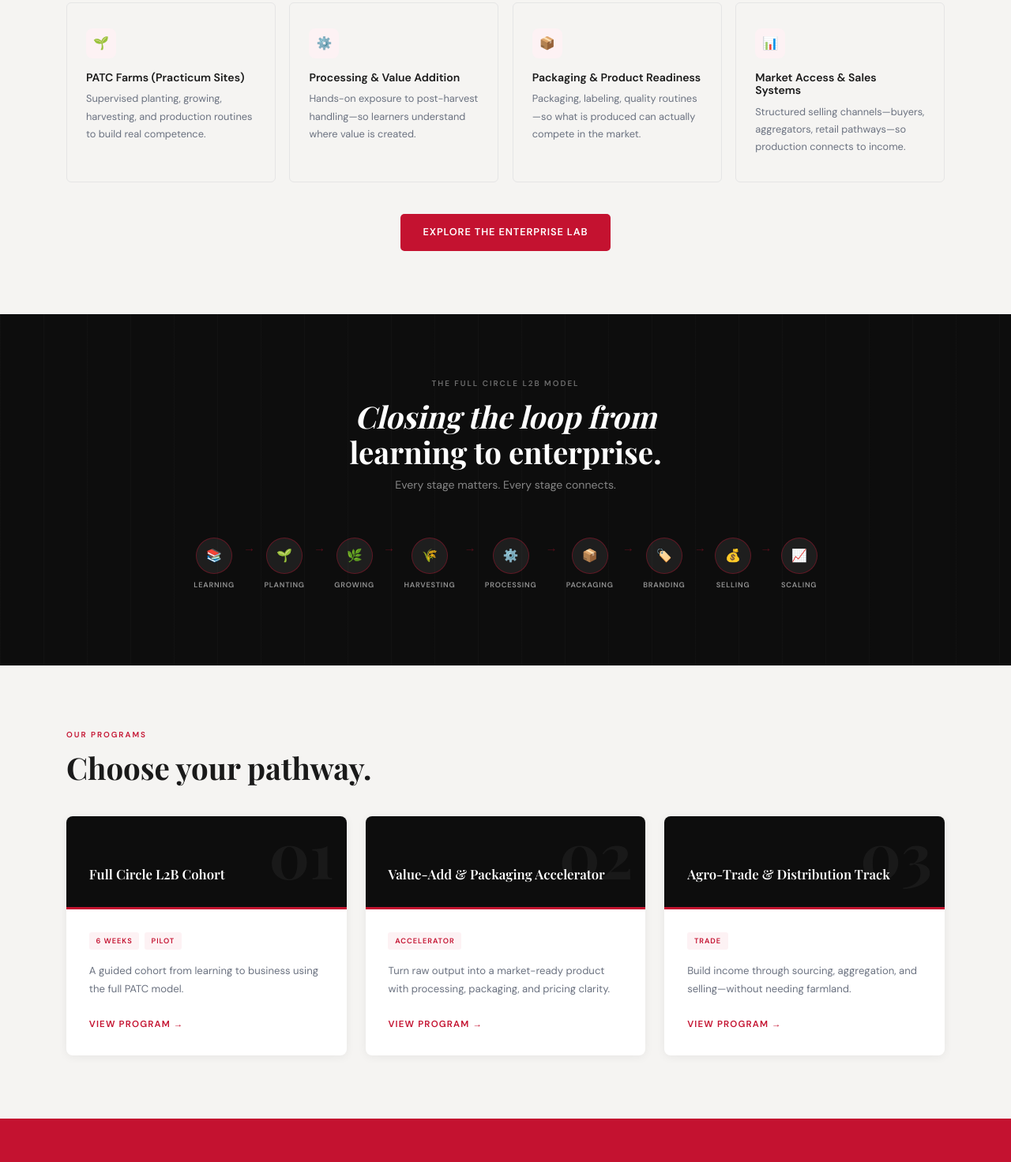
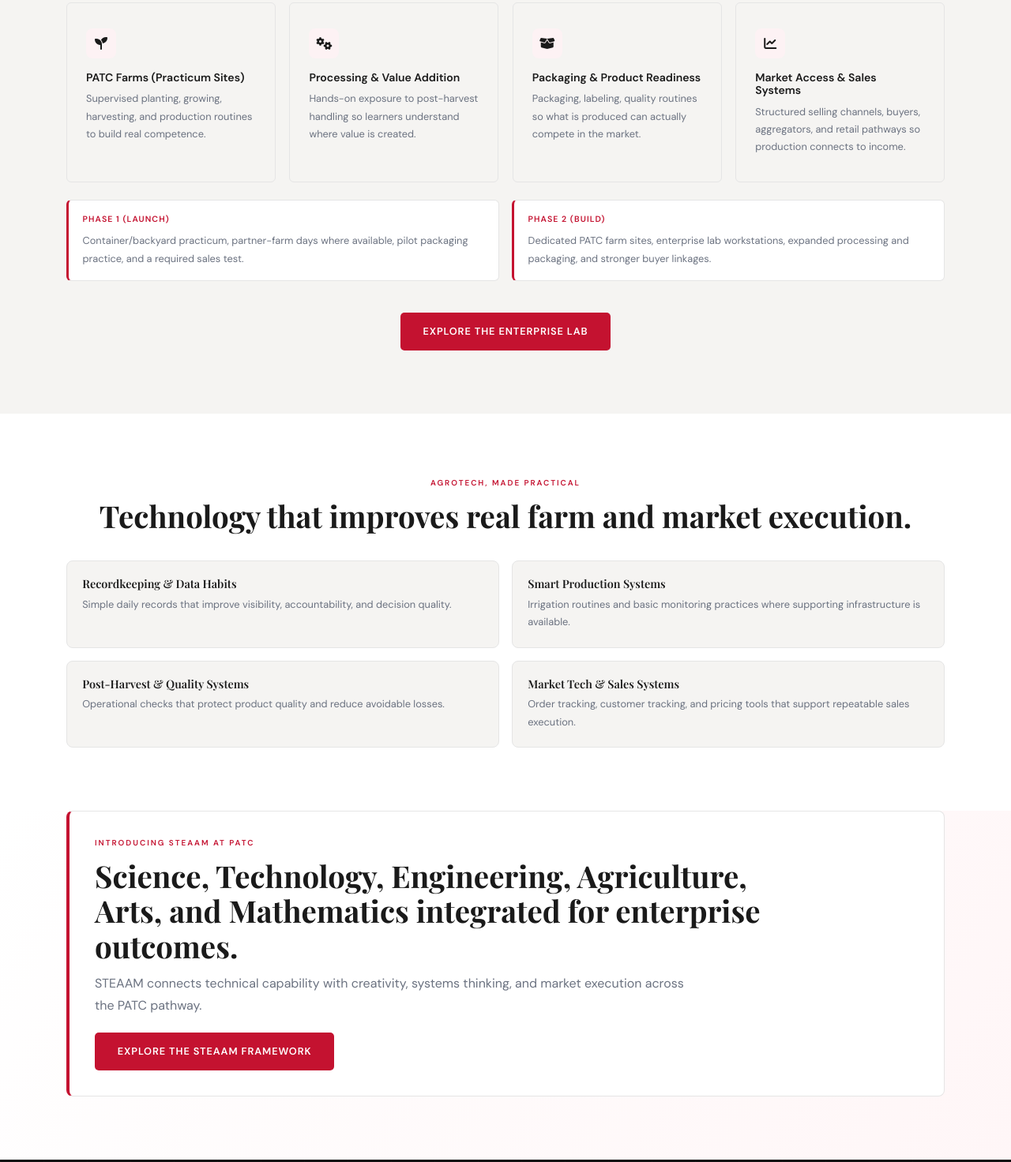
Before and after one commit to stephenagbo706/Preneur-AgroTech-College, a plain HTML site: page index.html in a window 1280 px wide. Shown: the part 1974-3446 px from the top of the page at 79% size. Drawn offline with nearby package versions, Linux system fonts and the light colour scheme; a web font is replaced by a local one.

Commit message:
Update homepage content structure and add STEAAM + L2B diagrams

```diff
--- a/css/home.css
+++ b/css/home.css
@@ -40,8 +40,27 @@
 .dc h3{font-size:1.05rem;color:#1a1a1a;margin-bottom:.6rem}
 .dc p{font-size:.85rem;color:var(--gray)}
 
+.phase-proof{display:grid;grid-template-columns:repeat(2,1fr);gap:1rem;margin-top:1.4rem}
+.phase-card{background:#fff;border:1px solid var(--border);border-left:3px solid var(--red);border-radius:6px;padding:1rem 1rem 1rem 1.1rem}
+.phase-tag{font-size:.66rem;font-weight:700;letter-spacing:.1em;text-transform:uppercase;color:var(--red);margin-bottom:.45rem}
+.phase-card p{font-size:.8rem;color:var(--gray);margin:0}
+
+.agro-grid{display:grid;grid-template-columns:repeat(2,1fr);gap:1rem}
+.agro-card{background:var(--light);border:1px solid var(--border);border-radius:8px;padding:1.25rem 1.2rem;transition:all .25s}
+.agro-card:hover{transform:translateY(-2px);box-shadow:0 10px 24px rgba(0,0,0,.08)}
+.agro-card h4{font-size:.9rem;margin-bottom:.45rem}
+.agro-card p{font-size:.8rem;color:var(--gray);margin:0}
+
+.steaam-teaser{background:linear-gradient(120deg,#fff 0%,#fff6f7 100%);padding-top:0}
+.st-inner{background:#fff;border:1px solid var(--border);border-left:4px solid var(--red);border-radius:8px;padding:2rem}
+.st-inner h2{max-width:860px}
+.st-inner p{margin:.75rem 0 1.3rem;color:var(--gray);max-width:760px}
+
 .l2b-sec{background:var(--dark);padding:5rem 0;position:relative;overflow:hidden}
 .l2b-sec::before{content:'';position:absolute;inset:0;background:repeating-linear-gradient(90deg,rgba(255,255,255,.018) 0,rgba(255,255,255,.018) 1px,transparent 1px,transparent 55px)}
+.l2b-diagram{position:relative;z-index:1;max-width:1080px;margin:0 auto}
+.l2b-diagram img{width:100%;height:auto;display:block;border-radius:10px;border:1px solid rgba(255,255,255,.12);box-shadow:0 20px 45px rgba(0,0,0,.25);background:rgba(0,0,0,.2)}
+.l2b-caption{position:relative;z-index:1;text-align:center;color:rgba(255,255,255,.62);font-size:.73rem;letter-spacing:.05em;text-transform:uppercase;margin-top:1rem}
 .l2b-chain{display:flex;flex-wrap:wrap;justify-content:center;align-items:flex-start;gap:0}
 .l2b-n{display:flex;flex-direction:column;align-items:center;gap:.45rem;padding:.9rem .7rem;cursor:pointer}
 .l2b-dot{width:46px;height:46px;border-radius:50%;background:rgba(255,255,255,.07);border:1.5px solid rgba(196,18,48,.4);display:flex;align-items:center;justify-content:center;font-size:1rem;transition:all .22s}
@@ -69,3 +88,6 @@
 .pt{background:var(--light);border-left:3px solid var(--red);padding:1.3rem 1.1rem;border-radius:0 4px 4px 0}
 .pt h4{font-family:var(--sans);font-weight:700;font-size:.78rem;letter-spacing:.07em;text-transform:uppercase;color:#1a1a1a;margin-bottom:.25rem}
 .pt p{font-size:.78rem;color:var(--gray)}
+
+.founder-anchor{background:#fff;padding:2rem 0 4rem}
+.founder-anchor p{text-align:center;font-size:.95rem;color:#1a1a1a;font-family:var(--serif)}
--- a/css/responsive.css
+++ b/css/responsive.css
@@ -1,5 +1,6 @@
 @media(max-width:1024px){
   .eco-grid,.diff-grid{grid-template-columns:repeat(2,1fr)}
+  .agro-grid,.phase-proof{grid-template-columns:1fr}
   .fg{grid-template-columns:1fr 1fr;gap:2rem}
   .two-col,.mv-grid,.insights-layout,.pdb-inner{grid-template-columns:1fr}
   .founder-grid{grid-template-columns:repeat(2,1fr)}
@@ -19,6 +20,8 @@
   .founder-grid{grid-template-columns:1fr}
   footer{padding-bottom:calc(var(--bot-h) + 1.5rem)}
   .hero-content{padding:2rem 1.5rem 4.5rem}
+  .st-inner{padding:1.35rem}
+  .l2b-caption{font-size:.63rem;line-height:1.7;padding:0 .35rem}
   .l2b-arr{display:none}
   .l2b-chain{gap:.2rem}
   .prog-grid{grid-template-columns:1fr}
--- a/index.html
+++ b/index.html
@@ -96,13 +96,49 @@
           <p style="color:var(--gray);max-width:640px;margin:.8rem auto 0">PATC is built around real-world practice. Learners work through the full cycle using practical routines and guided projects.</p>
         </div>
         <div class="eco-grid">
-          <div class="ec reveal"><div class="ec-ico">🌱</div><h4>PATC Farms (Practicum Sites)</h4><p>Supervised planting, growing, harvesting, and production routines to build real competence.</p></div>
-          <div class="ec reveal"><div class="ec-ico">⚙️</div><h4>Processing & Value Addition</h4><p>Hands-on exposure to post-harvest handling—so learners understand where value is created.</p></div>
-          <div class="ec reveal"><div class="ec-ico">📦</div><h4>Packaging & Product Readiness</h4><p>Packaging, labeling, quality routines—so what is produced can actually compete in the market.</p></div>
-          <div class="ec reveal"><div class="ec-ico">📊</div><h4>Market Access & Sales Systems</h4><p>Structured selling channels—buyers, aggregators, retail pathways—so production connects to income.</p></div>
+          <div class="ec reveal"><div class="ec-ico"><i class="fa-solid fa-seedling"></i></div><h4>PATC Farms (Practicum Sites)</h4><p>Supervised planting, growing, harvesting, and production routines to build real competence.</p></div>
+          <div class="ec reveal"><div class="ec-ico"><i class="fa-solid fa-gears"></i></div><h4>Processing & Value Addition</h4><p>Hands-on exposure to post-harvest handling so learners understand where value is created.</p></div>
+          <div class="ec reveal"><div class="ec-ico"><i class="fa-solid fa-box-open"></i></div><h4>Packaging & Product Readiness</h4><p>Packaging, labeling, quality routines so what is produced can actually compete in the market.</p></div>
+          <div class="ec reveal"><div class="ec-ico"><i class="fa-solid fa-chart-line"></i></div><h4>Market Access & Sales Systems</h4><p>Structured selling channels, buyers, aggregators, and retail pathways so production connects to income.</p></div>
+        </div>
+        <div class="phase-proof reveal">
+          <div class="phase-card">
+            <div class="phase-tag">Phase 1 (Launch)</div>
+            <p>Container/backyard practicum, partner-farm days where available, pilot packaging practice, and a required sales test.</p>
+          </div>
+          <div class="phase-card">
+            <div class="phase-tag">Phase 2 (Build)</div>
+            <p>Dedicated PATC farm sites, enterprise lab workstations, expanded processing and packaging, and stronger buyer linkages.</p>
+          </div>
         </div>
         <div style="text-align:center;margin-top:2.5rem" class="reveal">
           <a class="btn btn-red" data-link="pages/enterprise-lab.html">Explore the Enterprise Lab</a>
+        </div>
+      </div>
+    </section>
+
+    <section class="section" style="background:#fff">
+      <div class="container">
+        <div class="reveal" style="text-align:center;margin-bottom:2.2rem">
+          <div class="sec-label" style="text-align:center">Agrotech, Made Practical</div>
+          <h2>Technology that improves real farm and market execution.</h2>
+        </div>
+        <div class="agro-grid">
+          <div class="agro-card reveal"><h4>Recordkeeping & Data Habits</h4><p>Simple daily records that improve visibility, accountability, and decision quality.</p></div>
+          <div class="agro-card reveal"><h4>Smart Production Systems</h4><p>Irrigation routines and basic monitoring practices where supporting infrastructure is available.</p></div>
+          <div class="agro-card reveal"><h4>Post-Harvest & Quality Systems</h4><p>Operational checks that protect product quality and reduce avoidable losses.</p></div>
+          <div class="agro-card reveal"><h4>Market Tech & Sales Systems</h4><p>Order tracking, customer tracking, and pricing tools that support repeatable sales execution.</p></div>
+        </div>
+      </div>
+    </section>
+
+    <section class="section steaam-teaser">
+      <div class="container">
+        <div class="st-inner reveal">
+          <div class="sec-label">Introducing STEAAM at PATC</div>
+          <h2>Science, Technology, Engineering, Agriculture, Arts, and Mathematics integrated for enterprise outcomes.</h2>
+          <p>STEAAM connects technical capability with creativity, systems thinking, and market execution across the PATC pathway.</p>
+          <a class="btn btn-red" data-link="steaam/">Explore the STEAAM Framework</a>
         </div>
       </div>
     </section>
@@ -115,16 +151,14 @@
           <h2 style="color:#fff;font-style:italic">Closing the loop from<br><em style="font-style:normal">learning to enterprise.</em></h2>
           <p style="color:rgba(255,255,255,.5);font-size:.88rem;margin-top:.5rem">Every stage matters. Every stage connects.</p>
         </div>
-        <div class="l2b-chain">
-          <div class="l2b-n"><div class="l2b-dot">📚</div><div class="l2b-lbl">Learning</div></div><div class="l2b-arr">→</div>
-          <div class="l2b-n"><div class="l2b-dot">🌱</div><div class="l2b-lbl">Planting</div></div><div class="l2b-arr">→</div>
-          <div class="l2b-n"><div class="l2b-dot">🌿</div><div class="l2b-lbl">Growing</div></div><div class="l2b-arr">→</div>
-          <div class="l2b-n"><div class="l2b-dot">🌾</div><div class="l2b-lbl">Harvesting</div></div><div class="l2b-arr">→</div>
-          <div class="l2b-n"><div class="l2b-dot">⚙️</div><div class="l2b-lbl">Processing</div></div><div class="l2b-arr">→</div>
-          <div class="l2b-n"><div class="l2b-dot">📦</div><div class="l2b-lbl">Packaging</div></div><div class="l2b-arr">→</div>
-          <div class="l2b-n"><div class="l2b-dot">🏷️</div><div class="l2b-lbl">Branding</div></div><div class="l2b-arr">→</div>
-          <div class="l2b-n"><div class="l2b-dot">💰</div><div class="l2b-lbl">Selling</div></div><div class="l2b-arr">→</div>
-          <div class="l2b-n"><div class="l2b-dot">📈</div><div class="l2b-lbl">Scaling</div></div>
+        <div class="l2b-diagram reveal">
+          <picture>
+            <source media="(max-width: 768px)" srcset="assets/images/full-circle-l2b-vertical.svg">
+            <img src="assets/images/full-circle-l2b-horizontal.svg" alt="Full Circle L2B model from learning to scaling enterprise">
+          </picture>
+        </div>
+        <div class="l2b-caption reveal">
+          Learning -> Planting -> Growing -> Harvesting -> Processing -> Packaging -> Branding -> Selling -> Scaling
         </div>
       </div>
     </section>
@@ -137,7 +171,7 @@
           <h2>Choose your pathway.</h2>
         </div>
         <div class="prog-grid">
-          <div class="pc reveal"><div class="pc-top" data-n="01"><h3>Full Circle L2B Cohort</h3></div><div class="pc-bar"></div><div class="pc-body"><div class="tags"><span class="ptag">6 Weeks</span><span class="ptag">Pilot</span></div><p>A guided cohort from learning to business using the full PATC model.</p><a class="link-r" data-link="pages/programs.html">View Program →</a></div></div>
+          <div class="pc reveal"><div class="pc-top" data-n="01"><h3>Full Circle L2B Enterprise Program (Pilot)</h3></div><div class="pc-bar"></div><div class="pc-body"><div class="tags"><span class="ptag">6 Weeks</span><span class="ptag">Pilot</span></div><p>A guided enterprise program where you build a market-ready business pathway and complete a real sales test.</p><a class="link-r" data-link="pages/programs.html">View Program →</a></div></div>
           <div class="pc reveal"><div class="pc-top" data-n="02"><h3>Value-Add & Packaging Accelerator</h3></div><div class="pc-bar"></div><div class="pc-body"><div class="tags"><span class="ptag">Accelerator</span></div><p>Turn raw output into a market-ready product with processing, packaging, and pricing clarity.</p><a class="link-r" data-link="pages/programs.html">View Program →</a></div></div>
           <div class="pc reveal"><div class="pc-top" data-n="03"><h3>Agro-Trade & Distribution Track</h3></div><div class="pc-bar"></div><div class="pc-body"><div class="tags"><span class="ptag">Trade</span></div><p>Build income through sourcing, aggregation, and selling—without needing farmland.</p><a class="link-r" data-link="pages/programs.html">View Program →</a></div></div>
         </div>
@@ -171,12 +205,18 @@
             </div>
           </div>
           <div class="pt-grid reveal">
-            <div class="pt"><h4>Academic</h4><p>Curriculum, guest lectures, learner pathways</p></div>
+            <div class="pt"><h4>International University Partners</h4><p>Curriculum, guest lectures, and learner pathways</p></div>
             <div class="pt"><h4>Farm</h4><p>Practicum sites and demonstration support</p></div>
             <div class="pt"><h4>Industry & Tech</h4><p>Smart tools, processing, operational training</p></div>
-            <div class="pt"><h4>Sponsors</h4><p>Scholarships, equipment, cohort support</p></div>
+            <div class="pt"><h4>Sponsors</h4><p>Scholarships, equipment, and enterprise support</p></div>
           </div>
         </div>
+      </div>
+    </section>
+
+    <section class="section founder-anchor">
+      <div class="container">
+        <p>Founded by Peter Ajuwon, PhD., and Agbenu Esther Ochoga, PhD.</p>
       </div>
     </section>
   </main>
```
Also changed, not shown: steaam/index.html (added, +55 -0 lines), assets/images/full-circle-l2b-horizontal.svg (added), assets/images/full-circle-l2b-vertical.svg (added).
